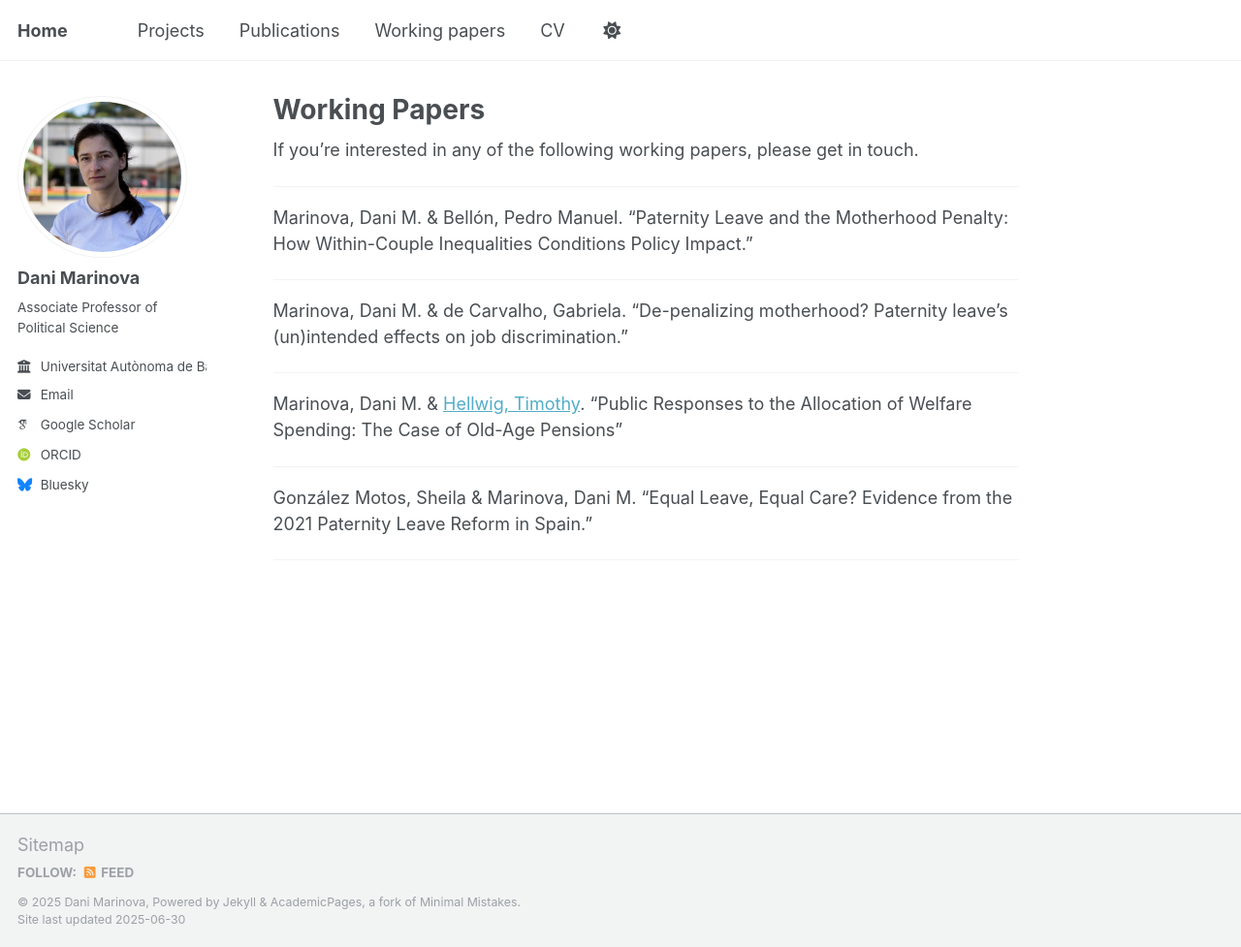
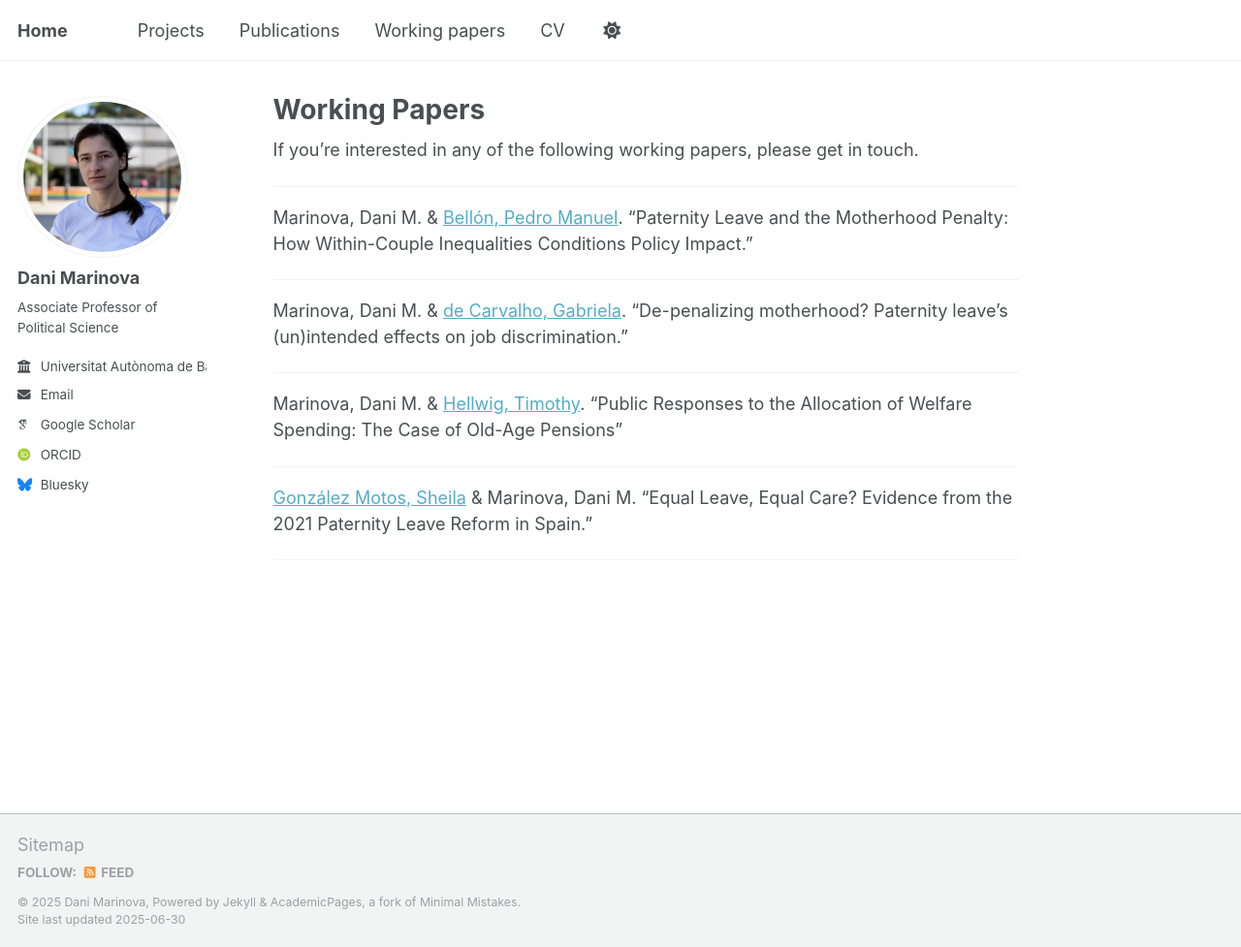
Before and after one commit to cyrila24/personal, a Jekyll site: the page built from _pages/papers.md, in a window 1280 px wide and 977 px high. Shown: the whole window at 97% size. Built offline with Jekyll 4.4.1, drawn with Linux system fonts in a browser that asks for light colours; some web fonts are replaced; a script that is not in the unit is left out; part of the change alters nothing that is shown.

```diff
--- a/_pages/papers.md
+++ b/_pages/papers.md
@@ -9,11 +9,11 @@ If you're interested in any of the following working papers, please get in touch
 
 ---
 
-Marinova, Dani M. & Bellón, Pedro Manuel. "Paternity Leave and the Motherhood Penalty: How Within-Couple Inequalities Conditions Policy Impact."
+Marinova, Dani M. & [Bellón, Pedro Manuel](https://igop.uab.cat/en/2023/02/01/pedro-manuel-bellon/). "Paternity Leave and the Motherhood Penalty: How Within-Couple Inequalities Conditions Policy Impact."
 
 ---
 
-Marinova, Dani M. & de Carvalho, Gabriela. "De-penalizing motherhood? Paternity leave’s (un)intended effects on job discrimination."
+Marinova, Dani M. & [de Carvalho, Gabriela](https://www.researchgate.net/profile/Gabriela-De-Carvalho-5). "De-penalizing motherhood? Paternity leave’s (un)intended effects on job discrimination."
 
 ---
 
@@ -21,6 +21,6 @@ Marinova, Dani M. & [Hellwig, Timothy](https://sites.google.com/view/thellwig/ho
 
 ---
 
-González Motos, Sheila & Marinova, Dani M. "Equal Leave, Equal Care? Evidence from the 2021 Paternity Leave Reform in Spain."
+[González Motos, Sheila](https://scholar.google.com/citations?user=RCn34NAAAAAJ&hl=en) & Marinova, Dani M. "Equal Leave, Equal Care? Evidence from the 2021 Paternity Leave Reform in Spain."
 
 ---
```
